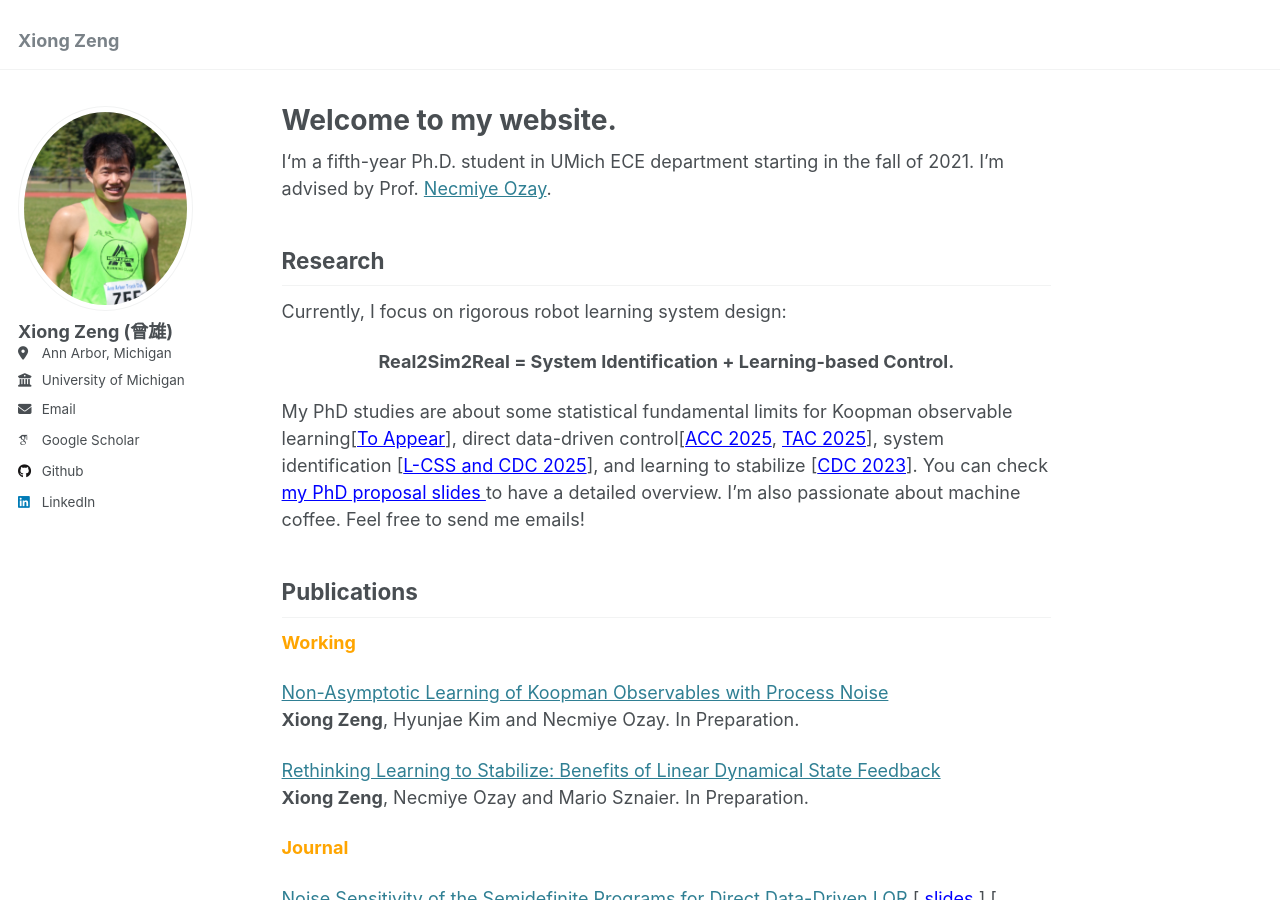
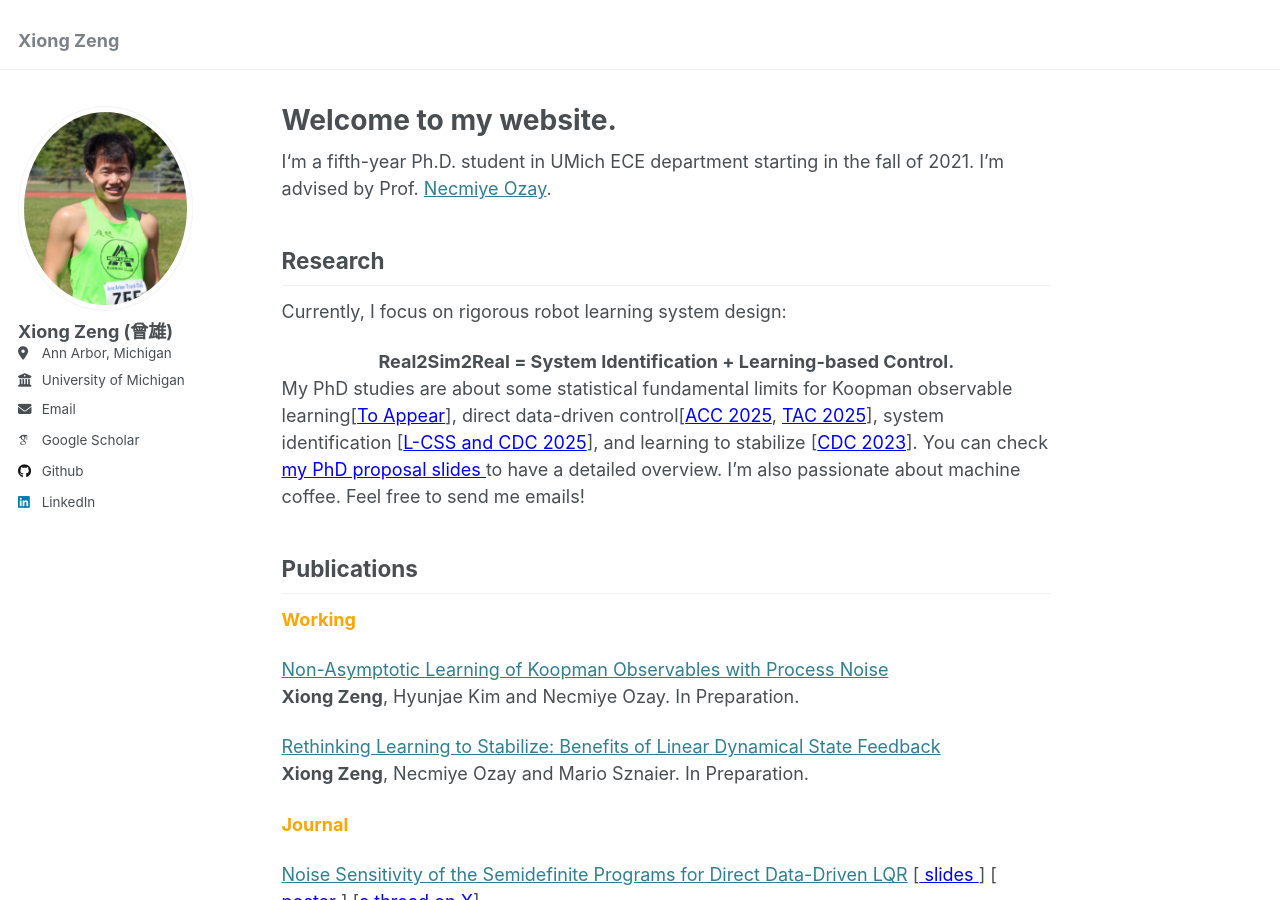
Before and after one commit to zengxiong111/zengxiong.github.io, a Jekyll site: the page built from _pages/about.md, in a window 1280 px wide and 900 px high. Built offline with Jekyll 4.4.1, drawn with Linux system fonts in a browser that asks for light colours; some web fonts are replaced.

Commit message:
Update about.md

```diff
--- a/_pages/about.md
+++ b/_pages/about.md
@@ -13,8 +13,7 @@
 
 Currently, I focus on rigorous robot learning system design:
 
-<p align="center"><b>Real2Sim2Real = System Identification + Learning-based Control.</b></p>
-
+<div align="center"><strong>Real2Sim2Real = System Identification + Learning-based Control.</strong></div>
 
 My PhD studies are about some statistical fundamental limits for Koopman observable learning[<a href="https://scholar.google.com/citations?user=v4lWTTwAAAAJ&hl=en" style="color: blue;" target="_blank">To Appear</a>], direct data-driven control[<a href="https://web.eecs.umich.edu/~necmiye/pubs/ZengBO_acc25.pdf" style="color: blue;" target="_blank">ACC 2025</a>, <a href="https://arxiv.org/abs/2412.19705" style="color: blue;" target="_blank">TAC 2025</a>], system identification [<a href="https://arxiv.org/abs/2503.16817" style="color: blue;" target="_blank">L-CSS and CDC 2025</a>], and learning to stabilize [<a href="https://arxiv.org/abs/2311.11151" style="color: blue;" target="_blank">CDC 2023</a>].
 You can check <a href="https://github.com/zengxiong111/zengxiong.github.io/releases/download/v1.0/phd_propsoal_Xiong_Zeng_part.pdf"
```
